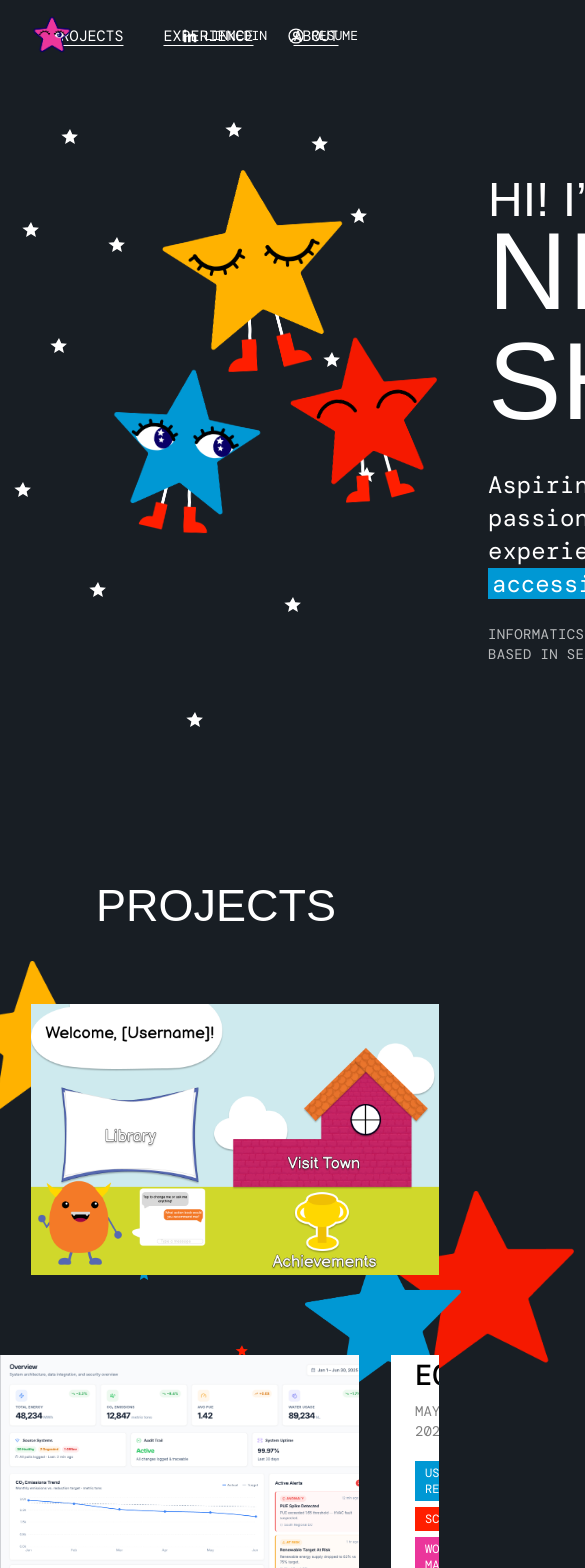
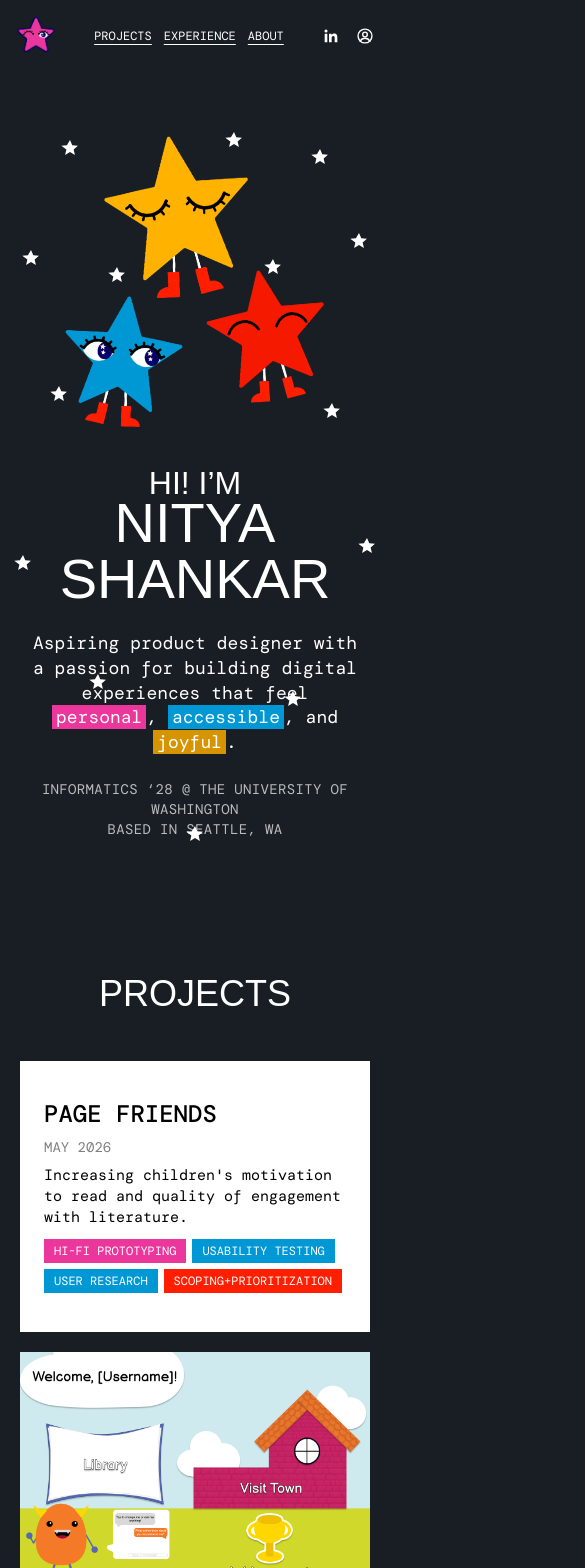
Before and after one commit to nityas29/portfolio, a Next.js app: page / in a window 390 px wide. Shown: the top 1568 px of the page, 585 px wide, since content can reach past the window. Built offline with nearby package versions, Linux system fonts and the light colour scheme; a web font is replaced by a local one.

Commit message:
Make site mobile responsive; add HANDOFF.md
Stacked layouts and smaller padding on phones, icon-only nav links, hero
stacks until 1024px, decorative badge stars and hover label hidden below md,
2-column team grid and wider lightbox on case studies, overflow-x clip safety net.

```diff
--- a/app/about/page.tsx
+++ b/app/about/page.tsx
@@ -26,12 +26,12 @@ export default function About() {
       <Nav />
 
       {/* HERO */}
-      <section className="relative px-24 pt-20 pb-24">
-        <div className="flex gap-16 items-start">
+      <section className="relative px-6 md:px-12 lg:px-24 pt-12 md:pt-20 pb-16 md:pb-24">
+        <div className="flex flex-col md:flex-row gap-12 md:gap-16 items-center md:items-start">
           <div className="max-w-2xl pt-2">
-            <h1 className="font-display text-white text-[64px] leading-none mb-8">MEET NITYA!</h1>
+            <h1 className="font-display text-white text-[44px] md:text-[64px] leading-none mb-6 md:mb-8">MEET NITYA!</h1>
 
-            <div className="font-mono text-white text-[22px] leading-[1.4] flex flex-col gap-6">
+            <div className="font-mono text-white text-[18px] md:text-[22px] leading-[1.4] flex flex-col gap-5 md:gap-6">
               <p>
                 I&rsquo;m a second-year{" "}
                 <span className="px-1" style={{ backgroundColor: "#eb369b" }}>
@@ -60,13 +60,13 @@ export default function About() {
             </div>
           </div>
 
-          <div className="relative shrink-0 mt-4">
+          <div className="relative shrink-0 mt-4 w-full max-w-[300px] md:max-w-[420px]">
             <Image
               src="/assets/about-photo-v2.png"
               alt="Nitya sitting in a garden"
               width={420}
               height={559}
-              className="rounded-[8px] object-cover"
+              className="rounded-[8px] object-cover w-full h-auto"
             />
             <AboutHeroStars />
           </div>
@@ -75,8 +75,8 @@ export default function About() {
 
       {/* PLAYGROUND */}
       <section className="bg-white text-black py-10">
-        <h2 className="font-display text-center text-[56px] mb-2">PLAYGROUND</h2>
-        <p className="font-mono text-center text-2xl mb-8">FRAGMENTS OF MY CREATIVE JOURNEY</p>
+        <h2 className="font-display text-center text-[40px] md:text-[56px] mb-2">PLAYGROUND</h2>
+        <p className="font-mono text-center text-base md:text-2xl mb-8 px-6">FRAGMENTS OF MY CREATIVE JOURNEY</p>
 
         <PlaygroundRow>
           <Image src="/assets/playground-jellyfish.png" alt="Painted jellyfish" width={169} height={240} className="shrink-0 object-contain" />
@@ -95,7 +95,7 @@ export default function About() {
       </section>
 
       {/* WHY PRODUCT */}
-      <section className="relative px-24 py-20 overflow-hidden">
+      <section className="relative px-6 md:px-12 lg:px-24 py-14 md:py-20 overflow-hidden">
         <div className="absolute inset-0 pointer-events-none">
           {WHY_PRODUCT_STARS.map((s, i) => (
             <ScatterStar
@@ -107,13 +107,13 @@ export default function About() {
           ))}
         </div>
 
-        <h2 className="relative font-display text-white text-[64px] leading-none mb-10">WHY PRODUCT?</h2>
+        <h2 className="relative font-display text-white text-[44px] md:text-[64px] leading-none mb-8 md:mb-10">WHY PRODUCT?</h2>
 
         {/* two independent columns (not a shared grid) so a taller paragraph on one side
             doesn't push the other column's spacing down - matches Figma, where each
             column's paragraphs are positioned independently of the other's */}
-        <div className="relative flex gap-20 max-w-6xl">
-          <div className="flex flex-col gap-12 flex-1">
+        <div className="relative flex flex-col md:flex-row gap-8 md:gap-20 max-w-6xl">
+          <div className="flex flex-col gap-8 md:gap-12 flex-1">
             <p className="font-mono text-white text-lg leading-relaxed">
               I am a strong believer that{" "}
               <span className="px-1" style={{ backgroundColor: "#eb369b" }}>
@@ -132,7 +132,7 @@ export default function About() {
             </p>
           </div>
 
-          <div className="flex flex-col gap-12 flex-1">
+          <div className="flex flex-col gap-8 md:gap-12 flex-1">
             <p className="font-mono text-white text-lg leading-relaxed">
               Through these experiences, I became drawn to the idea of building things that
               effectively serve those who they are made for, through asking the right{" "}
--- a/app/components/ExperienceAccordion.tsx
+++ b/app/components/ExperienceAccordion.tsx
@@ -21,7 +21,7 @@ function ExperienceRow({ item }: { item: ExperienceItem }) {
         onClick={() => setOpen((o) => !o)}
         onMouseEnter={() => setHovered(true)}
         onMouseLeave={() => setHovered(false)}
-        className="relative w-full h-[92px] flex items-center justify-between px-6 text-left"
+        className="relative w-full min-h-[92px] py-3 flex items-center justify-between px-4 md:px-6 text-left"
         style={{
           border: `1px solid ${item.color}`,
           borderRadius: 7,
@@ -35,7 +35,7 @@ function ExperienceRow({ item }: { item: ExperienceItem }) {
           animate={{ opacity: hovered || open ? 1 : 0 }}
           transition={{ duration: 0.25 }}
         />
-        <span className="relative z-10 font-mono font-medium text-white text-[17px] md:text-[24px] tracking-tight whitespace-nowrap overflow-hidden text-ellipsis block flex-1 min-w-0 text-left pr-4">
+        <span className="relative z-10 font-mono font-medium text-white text-[15px] md:text-[24px] tracking-tight whitespace-normal md:whitespace-nowrap md:overflow-hidden md:text-ellipsis block flex-1 min-w-0 text-left pr-4">
           {item.title}
         </span>
         <motion.span
@@ -55,14 +55,14 @@ function ExperienceRow({ item }: { item: ExperienceItem }) {
         transition={{ duration: 0.3, ease: "easeInOut" }}
         className="overflow-hidden bg-white"
       >
-        <div className="px-10 py-6">
-          <ul className="list-disc font-mono text-black text-lg leading-relaxed space-y-2 pl-8">
+        <div className="px-5 md:px-10 py-5 md:py-6">
+          <ul className="list-disc font-mono text-black text-base md:text-lg leading-relaxed space-y-2 pl-5 md:pl-8">
             {item.bullets.map((b, i) => (
               <li key={i}>{b}</li>
             ))}
           </ul>
           <p
-            className="font-mono text-black text-lg mt-4 px-4 py-3 rounded-[4px] inline-block"
+            className="font-mono text-black text-base md:text-lg mt-4 px-4 py-3 rounded-[4px] inline-block"
             style={{ backgroundColor: `${item.color}80` }}
           >
             <span className="font-medium">CURRENTLY</span>: {item.currently}
--- a/app/components/Footer.tsx
+++ b/app/components/Footer.tsx
@@ -53,7 +53,7 @@ export default function Footer() {
   }
 
   return (
-    <footer className="relative bg-white text-black py-[51px] px-10 overflow-hidden min-h-[337px]">
+    <footer className="relative bg-white text-black py-10 md:py-[51px] px-6 md:px-10 overflow-hidden md:min-h-[337px]">
       {/* scattered confetti stars — exact positions from Figma node 75:967, as % of the
           1920x421 bottom-bar frame so they hold up at any viewport width */}
       <ScatterStar color="#ffb200" size={16} style={{ left: "46.15%", top: "4.58%" }} />
@@ -69,16 +69,17 @@ export default function Footer() {
 
       {/* two character stars, exact position/size from Figma (1920x421 frame):
           blue "looking" star at x:1417,y:141,211x217; pink winking star at x:1619,y:125,227x233 */}
-      <div className="absolute z-10" style={{ left: "73.80%", top: "33.49%" }}>
+      {/* these two are sized in fixed px and would sit on top of the links on a phone */}
+      <div className="hidden md:block absolute z-10" style={{ left: "73.80%", top: "33.49%" }}>
         <BouncyStar src="/assets/star-guy-blue-footer-v2.png" size={177} />
       </div>
-      <div className="absolute z-10" style={{ left: "84.32%", top: "29.69%" }}>
+      <div className="hidden md:block absolute z-10" style={{ left: "84.32%", top: "29.69%" }}>
         <BouncyStar src="/assets/star-guy-pink-legs-v2.png" size={190} />
       </div>
 
       <h2 className="relative z-10 font-mono font-medium text-[19px] mb-[32px]">THANKS FOR STOPPING BY!</h2>
 
-      <div className="relative z-10 flex gap-24">
+      <div className="relative z-10 flex gap-14 md:gap-24">
         <div>
           <h3 className="font-mono font-medium text-[13px] mb-[13px]">SAY HELLO</h3>
           <ul className="font-mono text-base space-y-[13px]">
--- a/app/components/Nav.tsx
+++ b/app/components/Nav.tsx
@@ -72,14 +72,14 @@ export default function Nav() {
 
   return (
     <div
-      className="sticky top-0 z-50 h-[72px] bg-[#181e24] grid grid-cols-3 items-center px-8 transition-transform duration-300 ease-in-out"
+      className="sticky top-0 z-50 h-[72px] bg-[#181e24] flex justify-between gap-3 md:grid md:grid-cols-3 items-center px-4 md:px-8 transition-transform duration-300 ease-in-out"
       style={{ transform: hidden ? "translateY(-100%)" : "translateY(0)" }}
     >
       <button onClick={goToHero} aria-label="Back to top" className="shrink-0 relative w-10 h-10 justify-self-start">
         <Image src="/assets/star-guy-logo.png" alt="" fill sizes="40px" style={{ objectFit: "contain" }} />
       </button>
 
-      <nav className="flex items-center justify-center gap-10 font-mono text-[15px] font-light text-white justify-self-center">
+      <nav className="flex items-center justify-center gap-3 sm:gap-6 md:gap-10 font-mono text-[12px] sm:text-[13px] md:text-[15px] font-light text-white justify-self-center">
         <button onClick={() => goToSection("projects")} className="underline underline-offset-4 hover:opacity-70">
           PROJECTS
         </button>
@@ -91,19 +91,27 @@ export default function Nav() {
         </Link>
       </nav>
 
-      <div className="flex items-center gap-5 shrink-0 text-white justify-self-end">
+      <div className="flex items-center gap-4 md:gap-5 shrink-0 text-white justify-self-end">
+        {/* icon-only on phones to leave room for the three page links */}
         <a
           href="https://www.linkedin.com/in/nitya-shankar"
           target="_blank"
           rel="noopener noreferrer"
+          aria-label="LinkedIn"
           className="flex items-center gap-1.5 hover:opacity-70"
         >
           <LinkedInIcon />
-          <span className="font-mono text-[13px] font-light">LINKEDIN</span>
+          <span className="hidden md:inline font-mono text-[13px] font-light">LINKEDIN</span>
         </a>
-        <a href={`${BASE_PATH}/resume.pdf`} target="_blank" rel="noopener noreferrer" className="flex items-center gap-1.5 hover:opacity-70">
+        <a
+          href={`${BASE_PATH}/resume.pdf`}
+          target="_blank"
+          rel="noopener noreferrer"
+          aria-label="Resume"
+          className="flex items-center gap-1.5 hover:opacity-70"
+        >
           <UserCircleIcon />
-          <span className="font-mono text-[13px] font-light">RESUME</span>
+          <span className="hidden md:inline font-mono text-[13px] font-light">RESUME</span>
         </a>
       </div>
     </div>
--- a/app/components/PlaygroundRow.tsx
+++ b/app/components/PlaygroundRow.tsx
@@ -7,7 +7,7 @@ import { ReactNode } from "react";
  */
 export default function PlaygroundRow({ children }: { children: ReactNode }) {
   return (
-    <div className="bg-white px-10">
+    <div className="bg-white px-5 md:px-10">
       <div className="flex gap-6 overflow-x-auto pb-2 [scrollbar-width:thin]">
         {children}
       </div>
--- a/app/components/ProjectCard.tsx
+++ b/app/components/ProjectCard.tsx
@@ -41,8 +41,6 @@ type ProjectCardProps = {
 };
 
 const VIDEO_W = 408;
-const VIDEO_H = 271;
-const CARD_H = 271;
 
 export default function ProjectCard({
   title,
@@ -67,12 +65,11 @@ export default function ProjectCard({
 
   const card = (
     <div
-      className="relative z-10 bg-white p-6 flex flex-col justify-center gap-2 w-full max-w-[552px] min-w-0 overflow-hidden"
-      style={{ height: CARD_H }}
+      className="relative z-10 bg-white p-6 flex flex-col justify-center gap-2 w-full max-w-[552px] min-w-0 overflow-hidden min-h-[271px] md:h-[271px]"
     >
-      <h3 className="font-mono font-medium text-black text-[29px] leading-tight">{title}</h3>
+      <h3 className="font-mono font-medium text-black text-[24px] md:text-[29px] leading-tight">{title}</h3>
       <p className="font-mono font-light text-black/50 text-sm">{date}</p>
-      <p className="font-mono text-black text-[15px] leading-snug line-clamp-2">{description}</p>
+      <p className="font-mono text-black text-[15px] leading-snug md:line-clamp-2">{description}</p>
 
       <div className="flex flex-wrap gap-1.5 mt-1">
         {tags.map((tag) => (
@@ -89,7 +86,11 @@ export default function ProjectCard({
   );
 
   const mediaBlock = (media || mediaSlot) && (
-    <div className="relative shrink-0" style={video ? { width: VIDEO_W, height: VIDEO_H } : undefined}>
+    <div
+      className={`relative shrink-0 ${video ? "w-full max-w-[408px] aspect-[408/271]" : "max-w-full"}`}
+    >
+      {/* decorative badge stars sit outside the card's edges with fixed pixel offsets,
+          which would spill off a phone screen - desktop only */}
       {badges?.map((b, i) => (
         <Image
           key={i}
@@ -97,7 +98,7 @@ export default function ProjectCard({
           alt=""
           width={b.size}
           height={b.size}
-          className={`absolute z-0 pointer-events-none ${b.className}`}
+          className={`absolute z-0 pointer-events-none hidden md:block ${b.className}`}
         />
       ))}
       {media && video && (
@@ -105,7 +106,7 @@ export default function ProjectCard({
           src={media.src}
           alt={media.alt}
           fill
-          sizes={`${VIDEO_W}px`}
+          sizes={`(max-width: 768px) 100vw, ${VIDEO_W}px`}
           className="relative z-10 object-cover"
           style={{ opacity: hovered ? 0 : 1, transition: "opacity 0.2s ease" }}
         />
@@ -116,7 +117,7 @@ export default function ProjectCard({
           alt={media.alt}
           width={media.width}
           height={media.height}
-          className="relative z-10 object-cover"
+          className="relative z-10 object-cover max-w-full h-auto"
         />
       )}
       {mediaSlot}
@@ -136,11 +137,12 @@ export default function ProjectCard({
 
   const content = (
     <div
-      className="relative flex items-center justify-center gap-8 cursor-hidden"
+      className={`relative flex flex-col items-center justify-center gap-5 md:gap-8 cursor-hidden ${
+        mediaPosition === "left" ? "md:flex-row-reverse" : "md:flex-row"
+      }`}
       onMouseEnter={() => setHovered(true)}
       onMouseLeave={() => setHovered(false)}
       onMouseMove={handleMouseMove}
-      style={{ flexDirection: mediaPosition === "left" ? "row-reverse" : "row" }}
     >
       <AnimatePresence>
         {hovered && (
@@ -149,7 +151,7 @@ export default function ProjectCard({
             animate={{ opacity: 1, scale: 1 }}
             exit={{ opacity: 0, scale: 0.9 }}
             transition={{ duration: 0.12 }}
-            className="absolute z-20 text-black font-mono uppercase text-sm px-3 py-1 rounded whitespace-nowrap pointer-events-none"
+            className="hidden md:block absolute z-20 text-black font-mono uppercase text-sm px-3 py-1 rounded whitespace-nowrap pointer-events-none"
             style={{ backgroundColor: "#eb369b", left: tip.x, top: tip.y, transform: "translate(-50%, -50%)" }}
           >
             {comingSoon ? "COMING SOON" : "VIEW CASE STUDY"}
--- a/app/globals.css
+++ b/app/globals.css
@@ -33,6 +33,10 @@ body {
   background: var(--background);
   color: var(--foreground);
   font-family: var(--font-dm-mono), monospace;
+  /* safety net: decorative, absolutely-positioned stars that poke past the edge
+     should never create sideways scrolling on a phone. "clip" (unlike "hidden")
+     doesn't turn body into a scroll container, so the sticky nav keeps working. */
+  overflow-x: clip;
 }
 
 /* Site-wide custom cursor: a white arrow with a navy outline. Applied to every
--- a/app/page.tsx
+++ b/app/page.tsx
@@ -70,7 +70,7 @@ export default function Home() {
       <Nav />
 
       {/* HERO */}
-      <section className="relative px-24 pt-20 pb-32">
+      <section className="relative px-6 md:px-12 lg:px-24 pt-12 md:pt-20 pb-20 md:pb-32">
         <div className="absolute inset-0 pointer-events-none">
           {HERO_SCATTER_STARS.map((s, i) => (
             <ScatterStar
@@ -82,8 +82,13 @@ export default function Home() {
           ))}
         </div>
 
-        <div className="relative flex gap-8 items-start w-fit mx-auto">
-          <div className="relative shrink-0 w-[360px] h-[384px] mt-2">
+        <div className="relative flex flex-col lg:flex-row gap-6 lg:gap-8 items-center lg:items-start w-full lg:w-fit mx-auto">
+          {/* the star cluster is laid out for a 360x384 box; below tablet width the whole box is
+              scaled to 80% (and the outer box shrunk to match) rather than re-laid-out.
+              The hero only goes side-by-side from 1024px up - the name is too wide for a
+              two-column row on tablets. */}
+          <div className="relative shrink-0 w-[288px] h-[307px] lg:w-[360px] lg:h-[384px] mt-2">
+            <div className="absolute top-0 left-0 w-[360px] h-[384px] origin-top-left scale-[0.8] lg:scale-100">
               <div className="absolute left-[52px] top-0">
                 <FloatingStar src="/assets/star-guy-orange-v2.png" size={218} rotate={-4.17} />
               </div>
@@ -94,12 +99,13 @@ export default function Home() {
                 <FloatingStar src="/assets/star-guy-red-v2.png" size={180} rotate={-4.69} />
               </div>
             </div>
+          </div>
 
-          <div className="max-w-3xl pt-6">
-            <p className="font-display text-white text-[48px] leading-none">HI! I&rsquo;M</p>
-            <h1 className="font-display text-white text-[110px] leading-none -mt-2">NITYA SHANKAR</h1>
+          <div className="max-w-3xl min-w-0 pt-2 lg:pt-6 text-center lg:text-left">
+            <p className="font-display text-white text-[32px] md:text-[48px] leading-none">HI! I&rsquo;M</p>
+            <h1 className="font-display text-white text-[56px] sm:text-[84px] lg:text-[110px] leading-none -mt-1 md:-mt-2">NITYA SHANKAR</h1>
 
-            <p className="font-mono text-white text-[24px] leading-snug mt-8 max-w-2xl">
+            <p className="font-mono text-white text-[18px] md:text-[24px] leading-snug mt-6 md:mt-8 max-w-2xl">
               Aspiring product designer with a passion for building digital experiences
               that feel{" "}
               <span className="px-1" style={{ backgroundColor: "#eb369b" }}>
@@ -126,8 +132,8 @@ export default function Home() {
       </section>
 
       {/* PROJECTS */}
-      <section id="projects" className="relative px-24 pt-20 pb-16 scroll-mt-[119px]">
-        <h2 className="font-display text-white text-[45px] text-center mb-16">PROJECTS</h2>
+      <section id="projects" className="relative px-5 md:px-12 lg:px-24 pt-12 md:pt-20 pb-16 scroll-mt-[119px]">
+        <h2 className="font-display text-white text-[36px] md:text-[45px] text-center mb-10 md:mb-16">PROJECTS</h2>
 
         <div className="relative max-w-6xl mx-auto">
           {/* fine scattered stars, behind everything */}
@@ -150,7 +156,7 @@ export default function Home() {
             <ScatterStar color="#eb369b" size={16} className="top-[96%] left-[88%]" />
           </div>
 
-          <div className="relative z-10 flex flex-col gap-20">
+          <div className="relative z-10 flex flex-col gap-14 md:gap-20">
             <ProjectCard
               title="PAGE FRIENDS"
               date="MAY 2026"
@@ -214,12 +220,12 @@ export default function Home() {
               comingSoon
               mediaPosition="right"
               mediaSlot={
-                <div className="relative overflow-hidden" style={{ width: 415, height: 271 }}>
+                <div className="relative overflow-hidden w-full max-w-[415px] aspect-[415/271]">
                   <Image
                     src="/assets/under-construction-star-v2.png"
                     alt="Under construction: star mascot with hard hat, cone, and toolbox"
                     fill
-                    sizes="415px"
+                    sizes="(max-width: 768px) 100vw, 415px"
                     className="object-contain"
                   />
                 </div>
@@ -230,8 +236,8 @@ export default function Home() {
       </section>
 
       {/* EXPERIENCE */}
-      <section id="experience" className="px-24 pt-16 pb-20 scroll-mt-[119px]">
-        <h2 className="font-display text-white text-[38px] text-center mb-16">EXPERIENCE</h2>
+      <section id="experience" className="px-5 md:px-12 lg:px-24 pt-12 md:pt-16 pb-16 md:pb-20 scroll-mt-[119px]">
+        <h2 className="font-display text-white text-[34px] md:text-[38px] text-center mb-10 md:mb-16">EXPERIENCE</h2>
         <div className="max-w-6xl mx-auto">
           <ExperienceAccordion items={experienceItems} />
         </div>
```
Also changed, not shown: app/projects/ecostack/page.tsx (+15 -15 lines), app/projects/page-friends/page.tsx (+16 -16 lines), 1 other file (tests, documents, lock files or other folders). Lines whose indentation alone changed are shown as unchanged.
